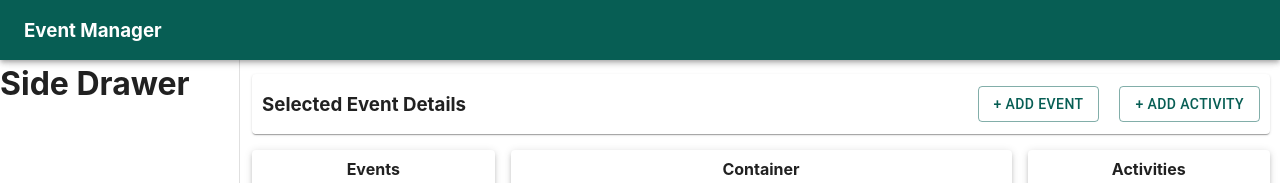
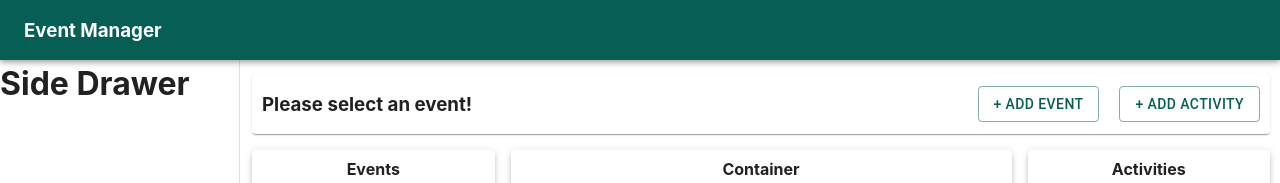
Before and after one commit to Sherlock-B221/event-manager-triomics, a React (Create React App) app: page / in a window 1280 px wide. Shown: the top 183 px of the page. Built offline with nearby package versions, Linux system fonts and the light colour scheme.

Commit message:
drag and drop functionality complete

```diff
--- a/src/components/Activities/Activities.tsx
+++ b/src/components/Activities/Activities.tsx
@@ -1,11 +1,12 @@
 import { Card, Paper, TextField } from "@mui/material";
 import { IActivity } from "../../interfaces/types";
 import "./activities.scss"
-import React from "react";
+import React, { useState } from "react";
 import { Droppable } from "react-beautiful-dnd";
 import { DraggableCard } from "./DraggableCard";
 
-export const Activities = ( {activities}: {activities : IActivity[]} ) => {
+export const Activities = ({ activities }: { activities: IActivity[] }) => {
+  const [searchValue, setSearchValue] = useState("");
 
   return <Droppable
     droppableId="dropContainer1"
@@ -18,14 +19,13 @@ export const Activities = ( {activities}: {activities : IActivity[]} ) => {
           <h4 style={{ display: "flex", justifyContent: "center", margin: "3px" }}>
             Activities
           </h4>
-          <TextField label="search" style={{ padding: "3px" }} />
+          <TextField label="search" style={{ padding: "3px" }} onChange={(e) => { setSearchValue(e.target.value) }} />
           {
-            activities.map((activity, index) =>
-
-              <DraggableCard activity={activity} index={index} />)
-
+            activities.filter((activity) => activity.name.toLowerCase().includes(searchValue.toLowerCase()))
+              .map((activity, index) =>
+                <DraggableCard activity={activity} index={index} key={activity.id} />)
           }
-
+          {provided.placeholder}
         </Paper>
     }
   </Droppable>
--- a/src/components/Container.tsx
+++ b/src/components/Container.tsx
@@ -2,13 +2,13 @@ import { Paper } from "@mui/material";
 import { Droppable } from "react-beautiful-dnd";
 import React from "react";
 import { IActivity } from "../interfaces/types";
+import { DraggableCard } from "./Activities/DraggableCard";
 
-export const Container = ( {activities}: {activities : IActivity[]} ) => {
+export const Container = ({ activities }: { activities: IActivity[] }) => {
 
     return <Droppable droppableId="dropContainer2" >
         {
             (provided) => {
-
                 return (
                     <Paper style={{ height: "78vh", padding: "6px" }} elevation={3}
                         ref={provided.innerRef}
@@ -16,7 +16,13 @@ export const Container = ( {activities}: {activities : IActivity[]} ) => {
                         <h4 style={{ display: "flex", justifyContent: "center", margin: "3px" }}>
                             Container
                         </h4>
+                        {
+                            activities.map((activity, index) =>
 
+                                <DraggableCard activity={activity} index={index} key={activity.id} />)
+
+                        }
+                        {provided.placeholder}
                     </Paper>
                 )
             }
--- a/src/components/EventDetails.tsx
+++ b/src/components/EventDetails.tsx
@@ -1,7 +1,8 @@
 import { Box, Button, Card, Dialog, Modal, Paper, Typography, useMediaQuery, useTheme } from "@mui/material";
-import React from "react";
+import React, { useState } from "react";
 import { AddActivity } from "./AddActivity";
 import { AddEvent } from "./AddEvent";
+import { IActivity, IEvent as IEvent } from "../interfaces/types";
 
 
 const style = {
@@ -16,7 +17,13 @@ const style = {
     p: 4,
 };
 
-export const EventDetails = () => {
+export const EventDetails = ({ selectedEvent, activities, events, setEvents, setActivities }:
+    {
+        selectedEvent: string, activities: IActivity[], events: IEvent[],
+        setEvents: React.Dispatch<React.SetStateAction<IEvent[]>>,
+        setActivities: React.Dispatch<React.SetStateAction<IActivity[]>>
+    }) => {
+
     const theme = useTheme();
     const fullScreen = useMediaQuery(theme.breakpoints.down('md'));
 
@@ -33,7 +40,7 @@ export const EventDetails = () => {
             marginLeft: "10px", marginRight: "10px"
         }}>
             <h3>
-                Selected Event Details
+                {selectedEvent === "" ? "Please select an event!" : selectedEvent}
             </h3>
             <div style={{ alignContent: "center" }}>
                 <Button variant="outlined" onClick={handleEventOpen}>+ Add Event</Button>
@@ -49,7 +56,7 @@ export const EventDetails = () => {
             // aria-labelledby="modal-modal-title"
             // aria-describedby="modal-modal-description"
             >
-            <AddEvent/>
+                <AddEvent setEvents={setEvents} events={events} setAddEventOpen={setAddEventOpen}/>
 
             </Dialog>
 
@@ -61,7 +68,7 @@ export const EventDetails = () => {
             // aria-labelledby="modal-modal-title"
             // aria-describedby="modal-modal-description"
             >
-            <AddActivity/>
+                <AddActivity setActivities={setActivities} />
             </Dialog>
 
         </div>
--- a/src/components/Events/Events.tsx
+++ b/src/components/Events/Events.tsx
@@ -1,48 +1,24 @@
 import { Card, Paper, TextField } from "@mui/material";
 import "./events.scss"
 import React, { useEffect, useState } from "react";
-import { IEvents } from "../../interfaces/types";
+import { IEvent } from "../../interfaces/types";
 import axios from "axios";
 
-export const Events = ({events, selectedEvent, setSelectedEvent}:{events : IEvents[], selectedEvent: string, setSelectedEvent: any}) => {
-    // const events: any[] = [
-    //     {
-    //       "id": "73749978-00fc-4699-adef-18f755754ee2",
-    //       "name": "Day 1",
-    //       "description": "First day of the enrollment of the subject"
-    //     },
-    //     {
-    //       "id": "c33a4a43-47df-45b9-b654-acfad22b7079",
-    //       "name": "Day 7",
-    //       "description": "Seventh day of the enrollment of the subject"
-    //     }
-    //   ]
-    // const [events, setEvents] =  useState([{}]);
+export const Events = ({ events, selectedEvent, setSelectedEvent }: { events: IEvent[], selectedEvent: string, setSelectedEvent: any }) => {
+    const [searchValue, setSearchValue] = useState("");
 
-    // const url = "http://tfams429.dev.triomics.in/api/events"
-
-
-    // useEffect( () => {
-    //     axios.get(url).then( async (res) => {
-    //         console.log(res.data["items"])
-    //         setEvents(res.data["items"])
-    //     }
-    //     )
-    // },[])
-
-
-
-
-    return <Paper style={{ height: "78vh", padding: "6px"}} elevation={3}>
-        <h4 style={{display: "Flex", justifyContent: "center", margin: "3px"}}>
+    return <Paper style={{ height: "78vh", padding: "6px" }} elevation={3}>
+        <h4 style={{ display: "Flex", justifyContent: "center", margin: "3px" }}>
             Events
         </h4>
-        <TextField label="search" style={{padding: "3px"}} />
+        <TextField label="search" style={{ padding: "3px" }} onChange={(e) => { setSearchValue(e.target.value) }} />
         {
-            events.map( (event) => <Card className="selectableCard"  >
-                {event.name}
-            </Card>
-            )
+            events.filter((event) => event.name.toLowerCase().includes(searchValue.toLowerCase()))
+                .map((event) =>
+                    <Card className="selectableCard" key={event.id} onClick={e => setSelectedEvent(event.id)}>
+                        {event.name}
+                    </Card>
+                )
         }
 
     </Paper>
--- a/src/interfaces/types.ts
+++ b/src/interfaces/types.ts
@@ -4,7 +4,7 @@ export interface IActivity {
     description: string;
 }
 
-export interface IEvents {
+export interface IEvent {
     id: string;
     name: string;
     description: string;
--- a/src/pages/Home.tsx
+++ b/src/pages/Home.tsx
@@ -9,7 +9,7 @@ import { Activities } from "../components/Activities/Activities";
 import { EventDetails } from "../components/EventDetails";
 import { Container } from "../components/Container";
 import { DragDropContext, DropResult } from "react-beautiful-dnd";
-import { IActivity, IEvents } from "../interfaces/types";
+import { IActivity, IEvent } from "../interfaces/types";
 
 
 const Item = styled(Paper)(({ theme }) => ({
@@ -20,7 +20,7 @@ const Item = styled(Paper)(({ theme }) => ({
     color: theme.palette.text.secondary,
 }));
 
-const activitiesAr: IActivity[] = [
+const activitiesArr: IActivity[] = [
     {
         "id": 1,
         "name": "Take Blood Sample",
@@ -58,12 +58,17 @@ const eventsArr: any[] = [
 
 export const Home = () => {
     const [activities, setActivities] = useState<IActivity[]>([]);
-    const [activities2, setActivities2] = useState<IActivity[]>([]);
     const [selectedEvent, setSelectedEvent] = useState<string>("");
-    const [events, setEvents] = useState<IEvents[]>([]);
+    const [events, setEvents] = useState<IEvent[]>([]);
 
-
-
+    const eventChanged = (elemId: string) => {
+        const eventIndx = events.findIndex((e) => e.id === elemId);
+        setActivities([...activitiesArr].map(activity => {
+            activity.id = activity.id + eventIndx
+            return activity
+        }))
+        setSelectedEvent(elemId);
+    }
 
     const onDragEnd = (result: DropResult) => {
         if (!selectedEvent) {
@@ -79,24 +84,29 @@ export const Home = () => {
 
         let add, active = activities;
 
-        if (source.droppableId === "dropContainer2") {
+        if (source.droppableId === "dropContainer1") {
             add = active[source.index];
             const newEventIndex = events.findIndex(e => e.id === selectedEvent)
-            const newEvents = [...eventsArr];
+            const newEvents = [...events];
             newEvents[newEventIndex].activities!.push(add);
             setEvents(() => newEvents)
         }
     }
+
     useEffect(() => {
         // GET request using axios inside useEffect React hook
         // axios.get(url)
         //     .then(response => console.log(response));
         eventsArr.forEach(obj => obj["activities"] = [])
         setEvents(eventsArr)
-        setActivities(activitiesAr)
+        setActivities(activitiesArr);
+        console.log("here 0")
     }, []);
+
     useEffect(() => {
-        setActivities([...activitiesAr])
+        setActivities([...activitiesArr]);
+        console.log("here1");
+
     }, [selectedEvent]);
 
     const event = (events.find(e => e.id === selectedEvent) ?? { name: "", activities: [] });
@@ -109,14 +119,19 @@ export const Home = () => {
             </div>
             <Toolbar />
             <DragDropContext onDragEnd={onDragEnd}>
-
                 <div style={{ marginLeft: "242px", minHeight: "100%" }}>
                     <Grid container spacing={2} style={{ padding: "10px" }}>
                         <Grid item xs={12}>
-                            <EventDetails />
+                            <EventDetails
+                                selectedEvent={event.name ?? "N/A"}
+                                setEvents={setEvents}
+                                setActivities={setActivities}
+                                activities={activities}
+                                events={events}
+                            />
                         </Grid>
                         <Grid item xs={3} >
-                            <Events events={events} selectedEvent={selectedEvent} setSelectedEvent={setSelectedEvent} />
+                            <Events events={events} selectedEvent={selectedEvent} setSelectedEvent={eventChanged} />
                         </Grid>
                         <Grid item xs={6}>
                             <Container activities={event.activities!} />
```
Lines whose indentation alone changed are shown as unchanged.
